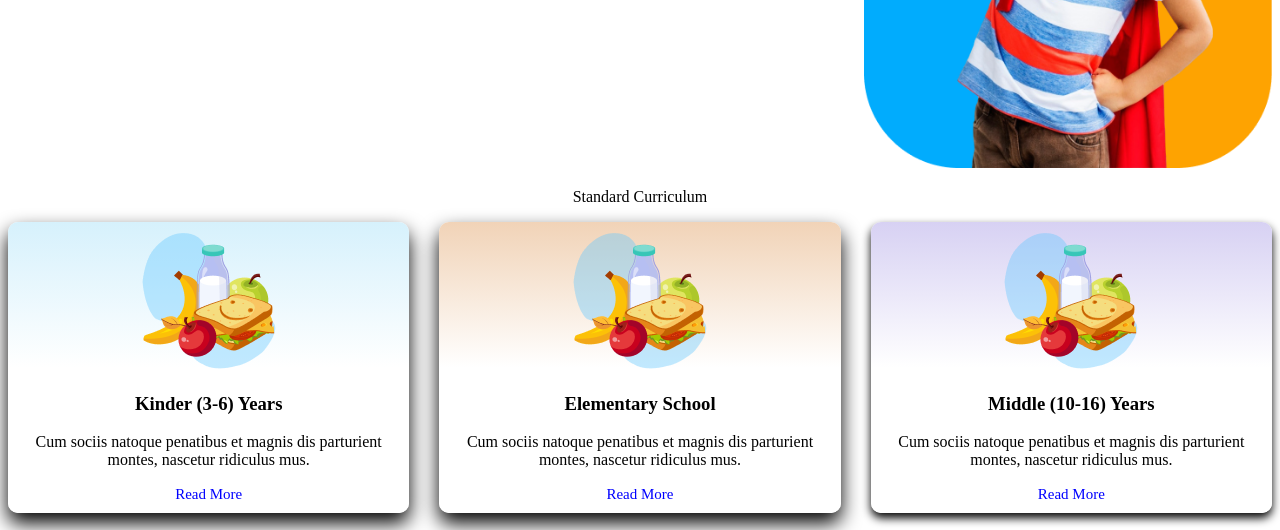
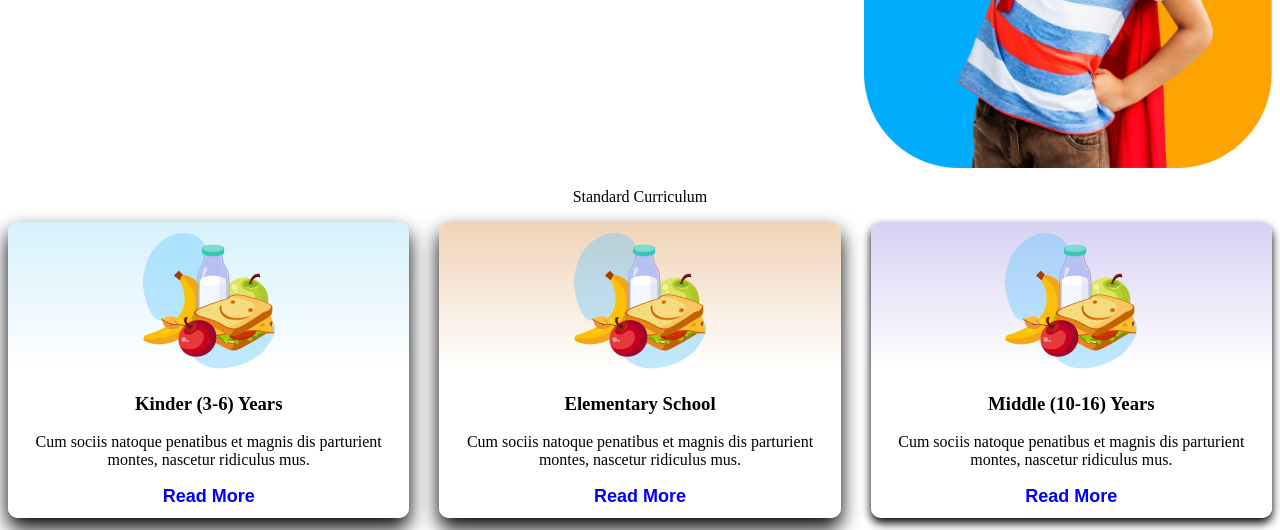
Before and after one commit to Mynul01/school, a plain HTML site: page index.html in a window 1280 px wide. Shown: the part 406-936 px from the top of the page. Drawn offline with Linux system fonts and the light colour scheme.

Commit message:
last2 commit

```diff
--- a/index.css
+++ b/index.css
@@ -48,7 +48,6 @@ justify-content: flex-end;
     border-radius: 10px;
     box-shadow: 0px 10px 20px;
     padding: 10px;
-    cursor: pointer;
 }
 .card-1:hover{
     transform: translateY(-10px);
@@ -59,7 +58,7 @@ justify-content: flex-end;
     text-align: center;
     border-radius: 10px;
     box-shadow: 0px 10px 20px;
-    cursor: pointer;
+
     padding: 10px;
 }
 .card-2:hover{
@@ -71,7 +70,6 @@ justify-content: flex-end;
     text-align: center;
     border-radius: 10px;
     box-shadow: 0px 5px 10px;
-    cursor: pointer;
     padding: 10px;
 }
 .card-3:hover{
@@ -230,7 +228,7 @@ width: 500px;
 }
 .nev-btn-1{
     background-color: orange;
-    padding: 10px 30px;
+    padding: 10px 25px;
     border-radius: 10px;
     border: none;
     color: white;
@@ -244,3 +242,14 @@ width: 500px;
 .nev{
     text-align: center;
 }
+.btn-read-more{
+    border: none;
+    background-color: white;
+    color: blue;
+    font-size: 18px;
+    font-weight: bold;
+}
+.btn-read-more:hover{
+    text-decoration: 1px underline;
+    cursor: pointer;
+}
--- a/index.html
+++ b/index.html
@@ -44,19 +44,19 @@
             <img src="Element/kinder.png" alt="">
             <h3>Kinder (3-6) Years</h3>
             <p>Cum sociis natoque penatibus et magnis dis parturient montes, nascetur ridiculus mus.</p>
-            <a style="text-decoration: none; color: blue; font-size: 15px;" href="x">Read More</a>
+            <button class="btn-read-more">Read More</button>
         </div>
         <div  class="card-2">
             <img src="Element/kinder.png" alt="">
             <h3>Elementary School</h3>
             <p>Cum sociis natoque penatibus et magnis dis parturient montes, nascetur ridiculus mus.</p>
-            <a style="text-decoration: none; color: blue; font-size: 15px;" href="x">Read More</a>
+            <button class="btn-read-more">Read More</button>
         </div>
         <div  class="card-3">
             <img src="Element/kinder.png" alt="">
             <h3>Middle (10-16) Years</h3>
             <p>Cum sociis natoque penatibus et magnis dis parturient montes, nascetur ridiculus mus.</p>
-            <a style="text-decoration: none; color: blue; font-size: 15px;" href="x">Read More</a>
+            <button class="btn-read-more">Read More</button>
         </div>
     </section>
 <div class="nev">
```
